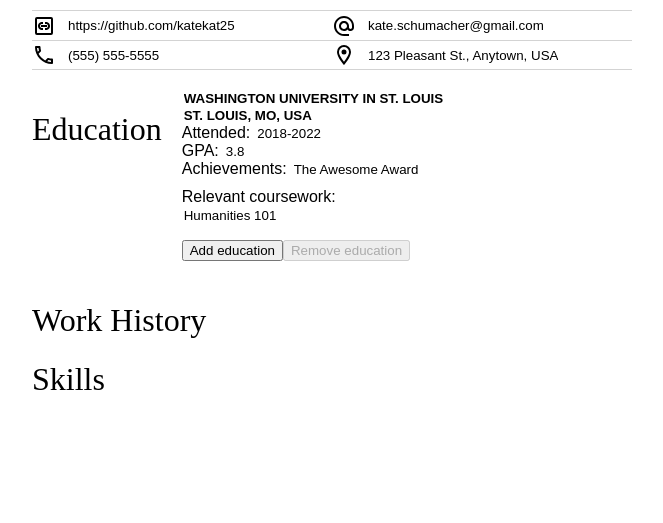
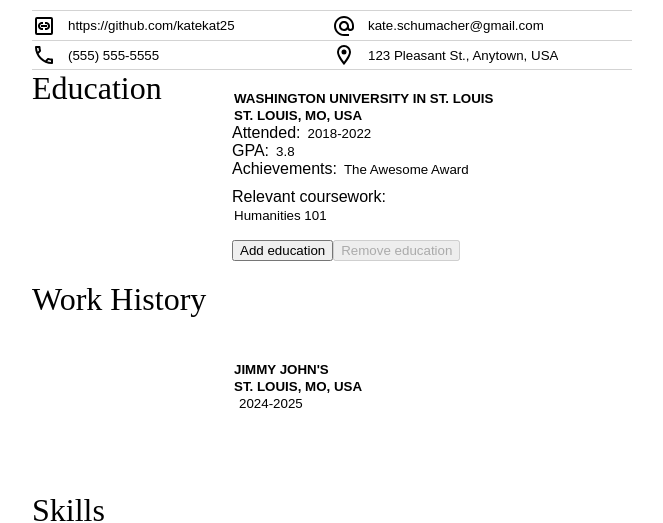
Before and after one commit to katekat25/cv-application, a React (Vite) app: page / in a window 1280 px wide. Shown: the part 147-670 px from the top of the page, without its empty margins (308-971 px from the left). Built offline with nearby package versions, Linux system fonts and the light colour scheme; a web font is replaced by a local one.

Commit message:
Refactor education entry process

```diff
--- a/src/App.jsx
+++ b/src/App.jsx
@@ -1,9 +1,9 @@
 //todo:
 //add localstorage
 //add print function
+//consolidate education and work history components
 //css styling
-//make education, skills, and workhistory duplicable
-//icon upload?
+//add ability to toggle icon
 
 //dream todos:
 //add dark mode support
@@ -16,10 +16,15 @@
 
 function App() {
     return <>
-    <Header />
-    <Education />
-    <WorkHistory />
-    <Skills />
+        <Header />
+        <div className="grid">
+            <h1>Education</h1>
+            <Education />
+            <h1>Work History</h1>
+            <WorkHistory />
+            <h1>Skills</h1>
+            <Skills />
+        </div>
     </>
 }
 
--- /dev/null
+++ b/src/EditableList.jsx
@@ -0,0 +1,45 @@
+import { useState } from "react"
+
+function EditableList({ className, ...rest }) {
+    // const [isFocused, setIsFocused] = useState(false);
+    // const [inputValue, setInputValue] = useState(value);
+    // const [listItems, setListItems] = useState(["Example 1", "Example 2", "Example 3"])
+
+    // const handleBlur = () => {
+    //     setIsFocused(false);
+    // }
+
+    // const handleInputChange = (event) => {
+    //     setInputValue(event.target.value);
+    // }
+
+    // const addLi = () => {
+
+    // }
+
+    // const sharedProps = (index) => ({
+    //     type: "text",
+    //     value: inputValue,
+    //     onChange: handleInputChange,
+    //     onBlur: handleBlur,
+    //     onFocus: () => setIsFocused(true),
+    //     className: isFocused ? className : `${className} unfocused`,
+    //     ...rest,
+    // })
+
+    // const list = listItems.map((index) => {
+    //     <li
+    //     key={index}>
+    //         <input {...sharedProps}/>
+    //     </li>
+    // })
+
+    // return <>
+    // <ul>
+    //     {list}
+    // </ul>
+    // <button onClick={addLi}>Add entry</button>
+    // </>
+}
+
+export { EditableList }
--- a/src/Education.jsx
+++ b/src/Education.jsx
@@ -1,32 +1,30 @@
 import { EducationSegment } from "./EducationSegment"
-import { useState, useRef } from "react"
+import { useState } from "react"
 
 function Education() {
-    let idCount = useRef(0);
-    const [segmentIds, setSegmentIds] = useState([idCount]);
+    const [entries, setEntries] = useState([{ id: crypto.randomUUID() }]);
 
     const addDiv = () => {
-        idCount.current++;
-        console.log("idCount is " + idCount.current);
-        setSegmentIds([...segmentIds, idCount.current]);
+        const newDiv = { content: <EducationSegment />, id: crypto.randomUUID() };
+        console.log("id is " + newDiv.id);
+        setEntries([...entries, newDiv]);
     }
 
-    const removeDiv = (index) => {
-        if (segmentIds.length === 1) {
+    const removeDiv = (id) => {
+        if (entries.length === 1) {
             return;
         }
-        const newArray = [...segmentIds.slice(0, index), ...segmentIds.slice(index + 1)];
-        setSegmentIds(newArray);
+        const newArray = entries.filter((entry) => entry.id !== id); //it's mutating entries, could that be a problem?
+        setEntries(newArray);
     }
 
     return <div className="container">
-        <h1>Education</h1>
         <div className="education-list">
-            {segmentIds.map((id, index) => (
-                <div className="entries" key={id}>
+            {entries.map((entry) => (
+                <div className="entries" key={entry.id}>
                     <EducationSegment />
                     <button onClick={addDiv}>Add education</button>
-                    <button onClick={() => removeDiv(index)} disabled={segmentIds.length === 1}>Remove education</button>
+                    <button onClick={() => removeDiv(entry.id)} disabled={entries.length === 1}>Remove education</button>
                 </div>
             ))}
         </div>
--- a/src/EducationSegment.jsx
+++ b/src/EducationSegment.jsx
@@ -3,7 +3,7 @@
 function EducationSegment() {
     return <div className="education">
         <EditableInput type="text" value="Washington University in St. Louis" className="education-item place" />
-        <EditableInput type="text" value="St. Louis, MO, USA" className="education-item place-location" />
+        <EditableInput type="text" value="St. Louis, MO, USA" className="education-item location" />
         <div className="tab">
             <div className="descriptor">Attended:</div>
             <EditableInput type="text" value="2018-2022" className="education-item attended" />
--- a/src/Skills.jsx
+++ b/src/Skills.jsx
@@ -1,5 +1,5 @@
 function Skills() {
-    return <h1>Skills</h1>
+    return <></>
 }
 
 export { Skills }
--- a/src/WorkHistory.jsx
+++ b/src/WorkHistory.jsx
@@ -1,5 +1,9 @@
+import { WorkHistorySegment } from "./WorkHistorySegment"
+
 function WorkHistory() {
-    return <h1>Work History</h1>
+    return <>
+    <WorkHistorySegment />
+    </>
 }
 
 export { WorkHistory }
--- a/src/WorkHistorySegment.jsx
+++ b/src/WorkHistorySegment.jsx
@@ -0,0 +1,13 @@
+import { EditableInput } from "./EditableInput"
+import { EditableList } from "./EditableList"
+
+function WorkHistorySegment() {
+    return <div className="education">
+        <EditableInput type="text" value="Jimmy John's" className="work-item place" />
+        <EditableInput type="text" value="St. Louis, MO, USA" className="work-item location" />
+        <EditableInput type="text" value="2024-2025" className="work-item attended" />
+        <EditableList />
+    </div>
+}
+
+export { WorkHistorySegment }
--- a/src/index.css
+++ b/src/index.css
@@ -9,6 +9,7 @@
 
 h1 {
   font-weight: 500;
+  margin-top: 0;
 }
 
 textarea {
@@ -30,6 +31,12 @@
   width: 150px;
   height: 150px;
   object-fit: cover;
+}
+
+.grid {
+  display: grid;
+  grid-template-columns: repeat(2, 1fr);
+  grid-template-rows: repeat(3, 1fr);
 }
 
 .header {
@@ -113,7 +120,7 @@
 }
 
 .place,
-.place-location {
+.location {
   text-transform: uppercase;
   font-weight: bold;
 }
```
